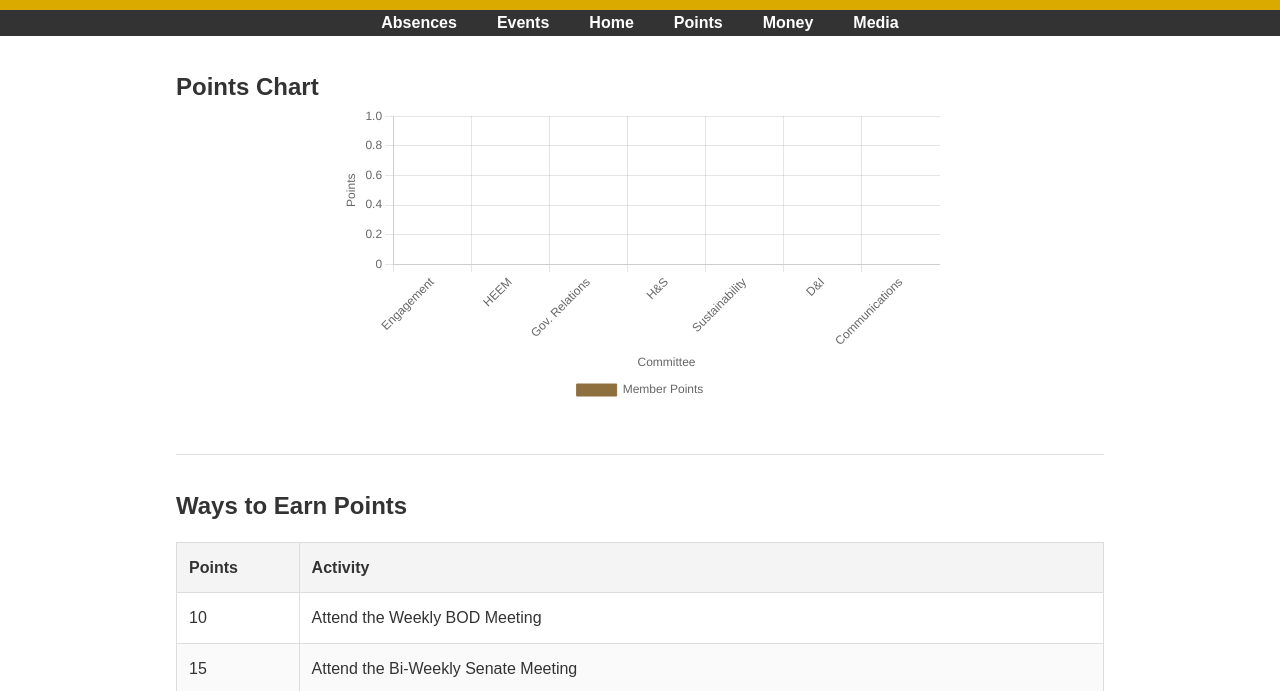
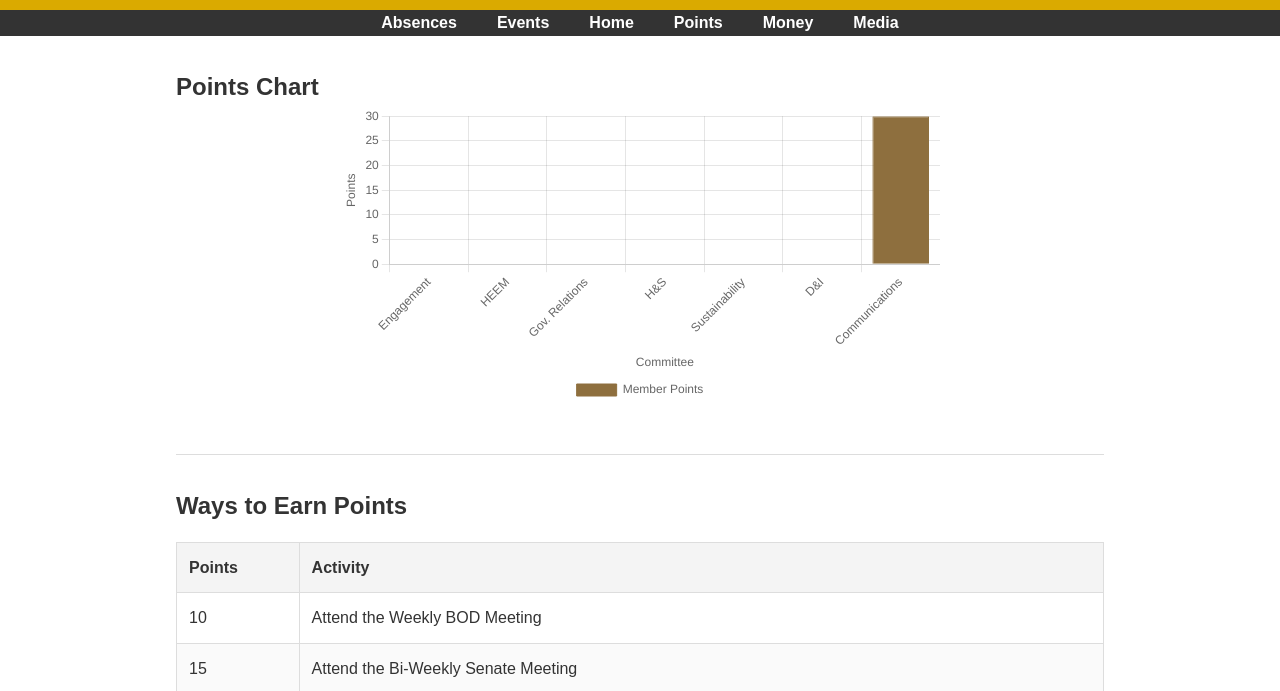
Before and after one commit to purdue-sg/purdue-sg.github.io, a plain HTML site: page points.html in a window 1280 px wide. Shown: the part 105-796 px from the top of the page. Drawn offline with nearby package versions, Linux system fonts and the light colour scheme.

Commit message:
Update points.html

```diff
--- a/points.html
+++ b/points.html
@@ -164,7 +164,7 @@
       'Engagement', 'HEEM', 'Gov. Relations', 'H&S', 'Sustainability', 'D&I', 'Communications'
     ];
     const dataPoints = [
-      0,0,0,0,0,0,0
+      0,0,0,0,0,0,30
     ];
 
     // 2) Get the 2D drawing context
```
